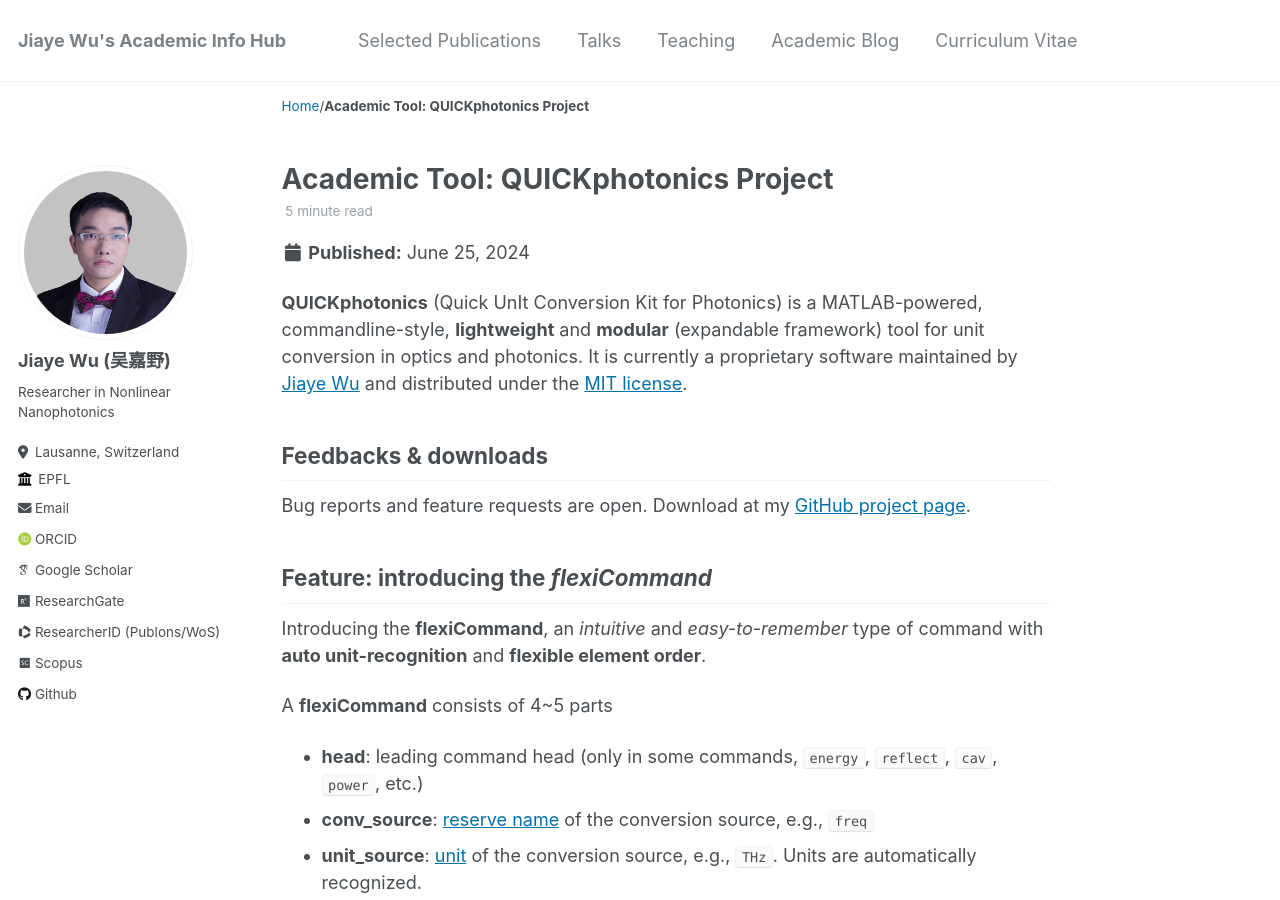
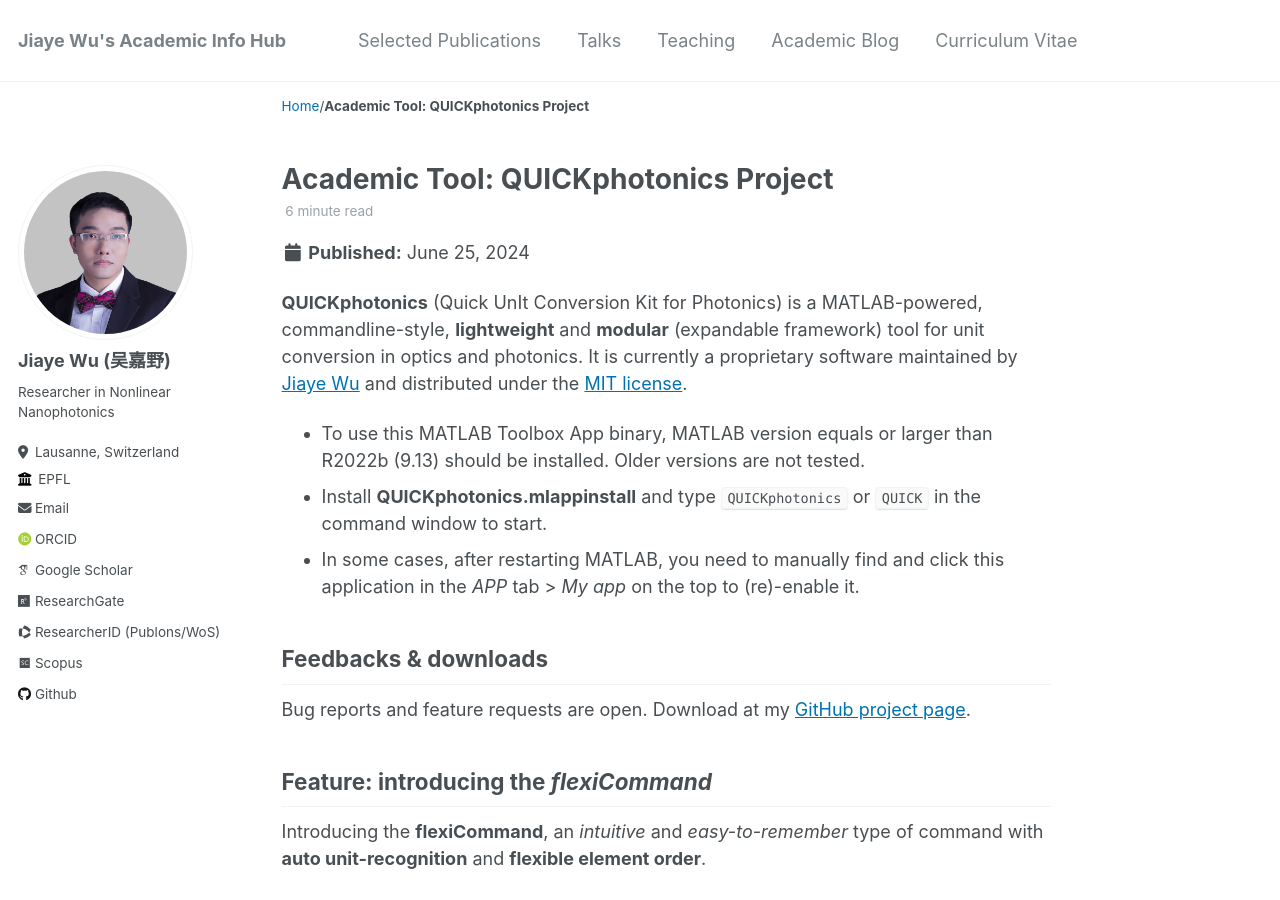
Before and after one commit to jiaye-wu/academicpages-version, a Jekyll site: the page built from _posts/2024-06-25-blog-post.md, in a window 1280 px wide and 900 px high. Built offline with Jekyll 4.4.1, drawn with Linux system fonts in a browser that asks for light colours; some web fonts are replaced.

Commit message:
Update 2024-06-25-blog-post.md

````diff
--- a/_posts/2024-06-25-blog-post.md
+++ b/_posts/2024-06-25-blog-post.md
@@ -11,6 +11,10 @@ tags:
 ---
 
 **QUICKphotonics** (Quick UnIt Conversion Kit for Photonics) is a MATLAB-powered, commandline-style, **lightweight** and **modular** (expandable framework) tool for unit conversion in optics and photonics. It is currently a proprietary software maintained by [Jiaye Wu](https://jiaye-wu.github.io) and distributed under the [MIT license](https://opensource.org/license/mit).
+
+- To use this MATLAB Toolbox App binary, MATLAB version equals or larger than R2022b (9.13) should be installed. Older versions are not tested.
+- Install **QUICKphotonics.mlappinstall** and type ``QUICKphotonics`` or ```QUICK``` in the command window to start.
+- In some cases, after restarting MATLAB, you need to manually find and click this application in the *APP* tab > *My app* on the top to (re)-enable it.
 
 ## Feedbacks & downloads
 
````
